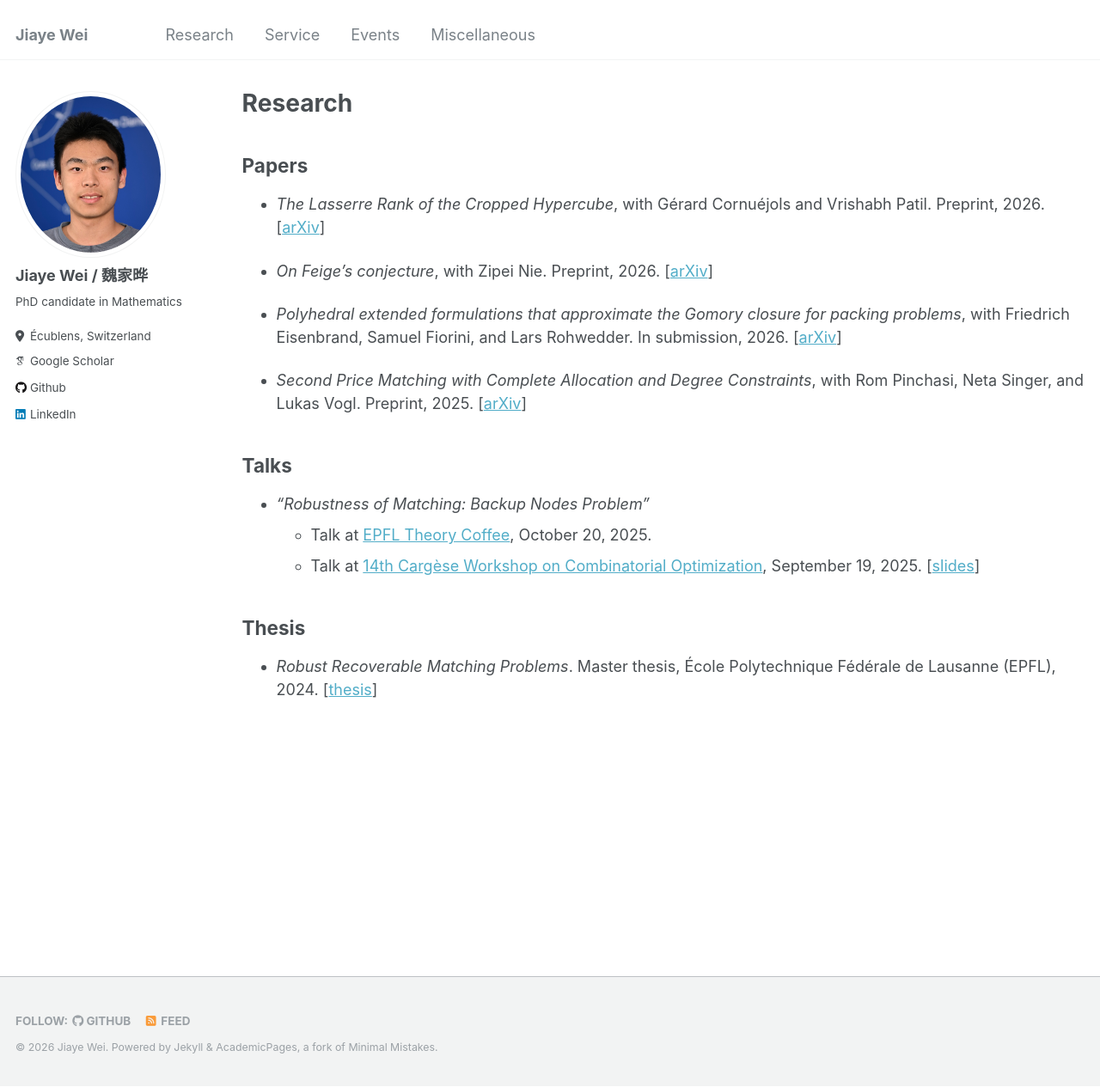
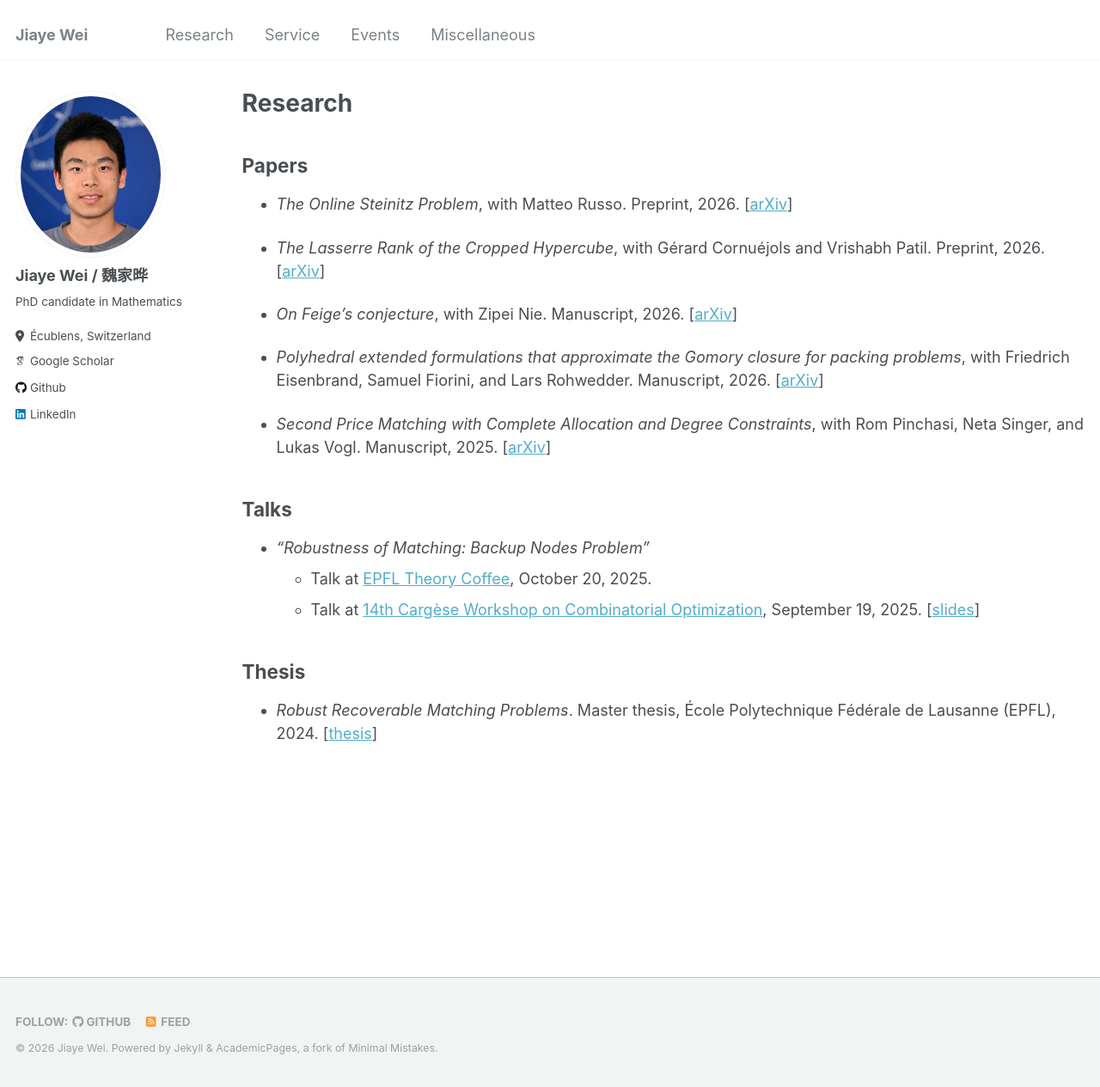
Before and after one commit to jiaye-W/jiaye-W.github.io, a Jekyll site: the page built from _pages/publications.md, in a window 1280 px wide and 1265 px high. Shown: the whole window at 86% size. Built offline with Jekyll 4.4.1, drawn with Linux system fonts in a browser that asks for light colours; some web fonts are replaced.

Commit message:
add Steinitz

```diff
--- a/_pages/publications.md
+++ b/_pages/publications.md
@@ -7,17 +7,19 @@ author_profile: true
 
 ## Papers
 
+- *The Online Steinitz Problem*, with Matteo Russo. Preprint, 2026. [[arXiv](https://arxiv.org/pdf/2610.16715)]
+
 - *The Lasserre Rank of the Cropped Hypercube*,
 with Gérard Cornuéjols and Vrishabh Patil. Preprint, 2026. [[arXiv](https://arxiv.org/abs/2609.27748)]
 
 - *On Feige's conjecture*,
-with Zipei Nie. Preprint, 2026. [[arXiv](https://arxiv.org/abs/2607.24528)]
+with Zipei Nie. Manuscript, 2026. [[arXiv](https://arxiv.org/abs/2607.24528)]
 
 - *Polyhedral extended formulations that approximate the Gomory closure for packing problems*,
-with Friedrich Eisenbrand, Samuel Fiorini, and Lars Rohwedder. In submission, 2026. [[arXiv](https://arxiv.org/abs/2607.09222)]
+with Friedrich Eisenbrand, Samuel Fiorini, and Lars Rohwedder. Manuscript, 2026. [[arXiv](https://arxiv.org/abs/2607.09222)]
 
 - *Second Price Matching with Complete Allocation and Degree Constraints*,
-with Rom Pinchasi, Neta Singer, and Lukas Vogl. Preprint, 2025. [[arXiv](https://arxiv.org/abs/2505.06005)]
+with Rom Pinchasi, Neta Singer, and Lukas Vogl. Manuscript, 2025. [[arXiv](https://arxiv.org/abs/2505.06005)]
 
 ## Talks
 - *"Robustness of Matching: Backup Nodes Problem"*
```
